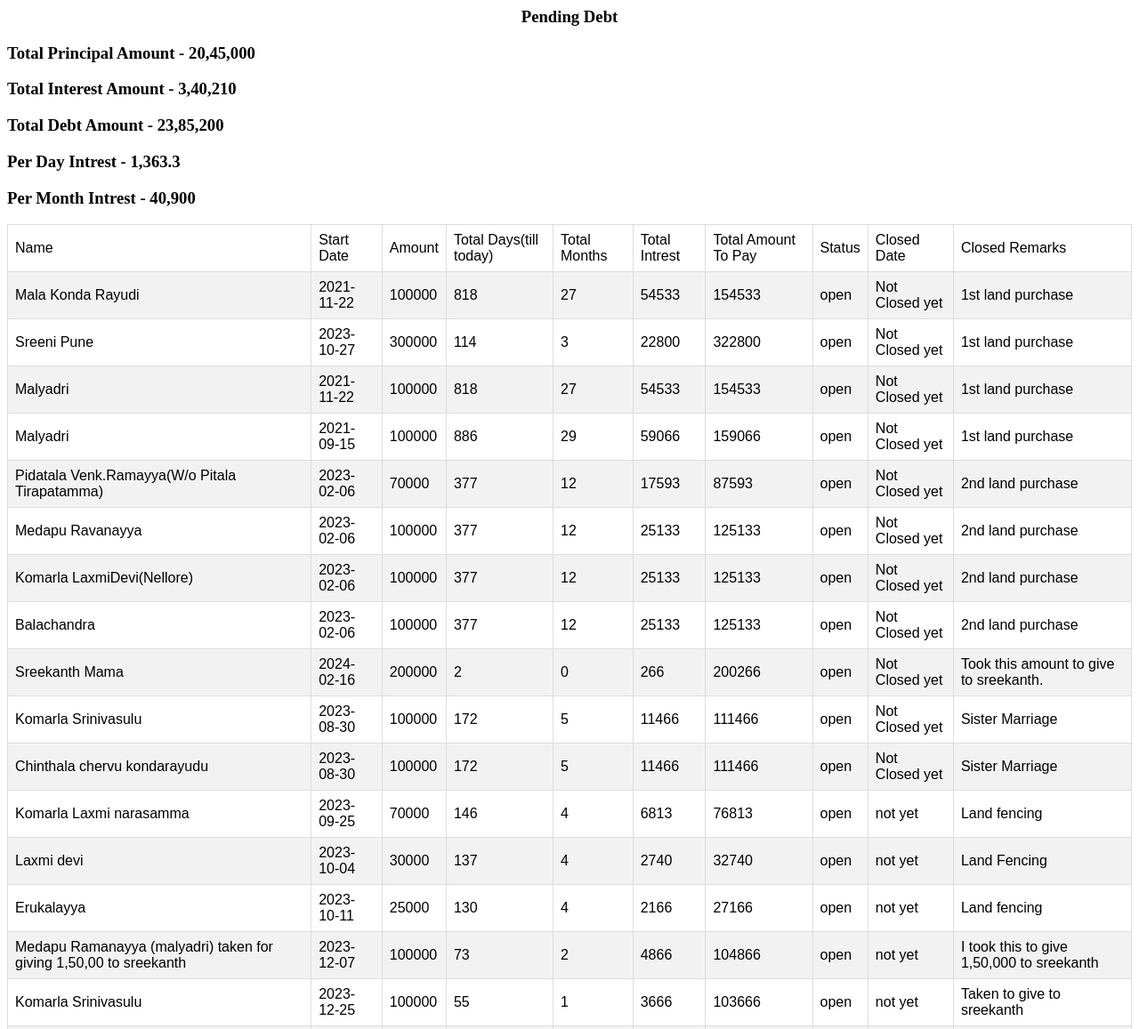
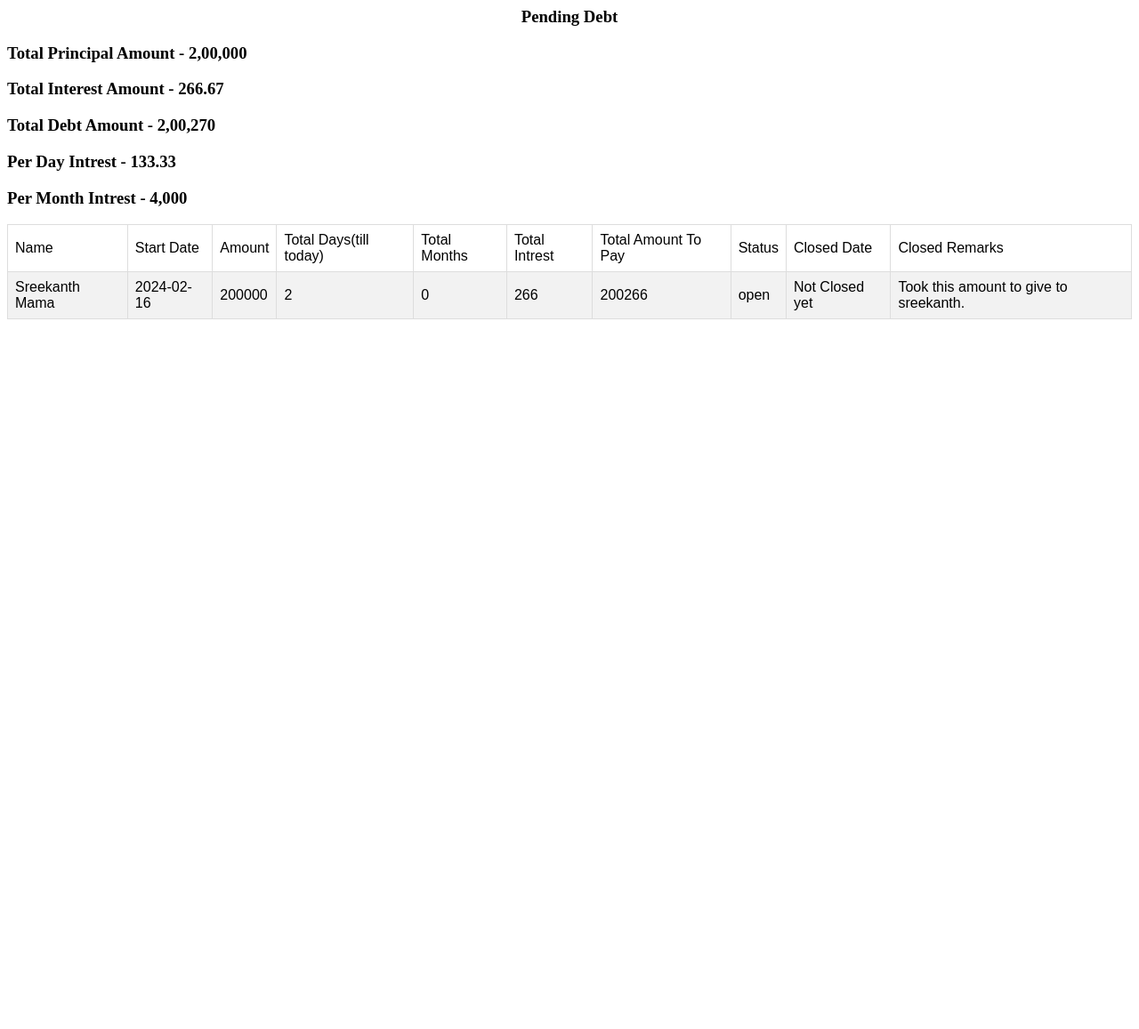
Before and after one commit to ksree721/calculator, a plain HTML site: page index.html in a window 1280 px wide. Shown: the top 1157 px of the page at 89% size. After the commit the page ends 800 px from the top, so only its background shows below. Drawn offline with nearby package versions, Linux system fonts and the light colour scheme.

Commit message:
Update index.html

```diff
--- a/index.html
+++ b/index.html
@@ -1,69 +1,5 @@
 <script>
     var data = {
-    "2": {
-        "vendor_name": "Mala Konda Rayudi",
-        "startDate": "2021-11-22",
-        "amount": 100000,
-        "status": "open",
-        "closed_date": "Not Closed yet",
-        "remarks": "1st land purchase"
-    },
-    "3": {
-        "vendor_name": "Sreeni Pune",
-        "startDate": "2023-10-27",
-        "amount": 300000,
-        "status": "open",
-        "closed_date": "Not Closed yet",
-        "remarks": "1st land purchase"
-    },
-    "4": {
-        "vendor_name": "Malyadri ",
-        "startDate": "2021-11-22",
-        "amount": 100000,
-        "status": "open",
-        "closed_date": "Not Closed yet",
-        "remarks": "1st land purchase"
-    },
-    "5": {
-        "vendor_name": "Malyadri ",
-        "startDate": "2021-09-15",
-        "amount": 100000,
-        "status": "open",
-        "closed_date": "Not Closed yet",
-        "remarks": "1st land purchase"
-    },
-    "6": {
-        "vendor_name": "Pidatala Venk.Ramayya(W/o Pitala Tirapatamma) ",
-        "startDate": "2023-02-06",
-        "amount": 70000,
-        "status": "open",
-        "closed_date": "Not Closed yet",
-        "remarks": "2nd land purchase"
-    },
-    "7": {
-        "vendor_name": "Medapu Ravanayya",
-        "startDate": "2023-02-06",
-        "amount": 100000,
-        "status": "open",
-        "closed_date": "Not Closed yet",
-        "remarks": "2nd land purchase"
-    },
-    "9": {
-        "vendor_name": "Komarla LaxmiDevi(Nellore)",
-        "startDate": "2023-02-06",
-        "amount": 100000,
-        "status": "open",
-        "closed_date": "Not Closed yet",
-        "remarks": "2nd land purchase"
-    },
-    "10": {
-        "vendor_name": "Balachandra",
-        "startDate": "2023-02-06",
-        "amount": 100000,
-        "status": "open",
-        "closed_date": "Not Closed yet",
-        "remarks": "2nd land purchase"
-    },
     "11": {
         "vendor_name": "Sreekanth Mama",
         "startDate": "2024-02-16",
@@ -72,110 +8,14 @@
         "closed_date": "Not Closed yet",
         "remarks": "Took this amount to give to sreekanth."
     },
-    // "11": {
-    //     "vendor_name": "Sreekanth",
-    //     "startDate": "2023-07-22",
-    //     "amount": 100000,
-    //     "status": "open",
-    //     "closed_date": "Not Closed yet",
-    //     "remarks": "Sister Marriage"
-    // },
-    //     "12": {
-    //     "vendor_name": "Sreekanth",
-    //     "startDate": "2023-12-30",
-    //     "amount": 61107,
-    //     "status": "open",
-    //     "closed_date": "Not Closed yet",
-    //     "remarks": "Intrest for 6,00,000"
-    // },
-    "12": {
-        "vendor_name": "Komarla Srinivasulu",
-        "startDate": "2023-08-30",
-        "amount": 100000,
-        "status": "open",
-        "closed_date": "Not Closed yet",
-        "remarks": "Sister Marriage"
-    },
-    "13": {
-        "vendor_name": "Chinthala chervu kondarayudu",
-        "startDate": "2023-08-30",
-        "amount": 100000,
-        "status": "open",
-        "closed_date": "Not Closed yet",
-        "remarks": "Sister Marriage"
-    },
-    "14":{
-        "vendor_name": "Komarla Laxmi narasamma",
-        "startDate":"2023-09-25",
-        "amount": 70000,
-        "status":"open",
-        "closed_date":"not yet",
-        "remarks":"Land fencing"
-    },
-    "15":{
-        "vendor_name":"Laxmi devi",
-        "startDate":"2023-10-04",
-        "amount":30000,
-        "status":"open",
-        "closed_date":"not yet",
-        "remarks":"Land Fencing"
-    },
-    "16":{
-        "vendor_name":"Erukalayya",
-        "startDate":"2023-10-11",
-        "amount":25000,
-        "status":"open",
-        "closed_date":"not yet",
-        "remarks":"Land fencing"
-    },
-    "17":{
-        "vendor_name":"Medapu Ramanayya  (malyadri) taken for giving 1,50,00 to sreekanth",
-        "startDate":"2023-12-07",
-        "amount":100000,
-        "status":"open",
-        "closed_date":"not yet",
-        "remarks":"I took this to give 1,50,000 to sreekanth"
-    },
-        "18":{
-        "vendor_name":"Komarla Srinivasulu",
-        "startDate":"2023-12-25",
-        "amount":100000,
-        "status":"open",
-        "closed_date":"not yet",
-        "remarks":"Taken to give to sreekanth"
-    },
-        "19":{
-        "vendor_name":"Chinthala Cheruvu Madhu",
-        "startDate":"2023-12-25",
-        "amount":100000,
-        "status":"open",
-        "closed_date":"not yet",
-        "remarks":"Taken to give to sreekanth"
-    },
-        "20":{
-        "vendor_name":"Malakonda Rayudu",
-        "startDate":"2023-12-25",
-        "amount":100000,
-        "status":"open",
-        "closed_date":"not yet",
-        "remarks":"Taken to give to sreekanth"
-    },
-        "21":{
-        "vendor_name":"Chinthala Cheruvu Malyadri",
-        "startDate":"2023-12-25",
-        "amount":150000,
-        "status":"open",
-        "closed_date":"not yet",
-        "remarks":"Taken to give to sreekanth"
-    },
-    //     "23":{
-    //     "vendor_name":"Sreekanth",
-    //     "startDate":"2024-01-06",
-    //     "amount":11000,
-    //     "status":"open",
-    //     "closed_date":"not yet",
-    //     "remarks":"intrest for 1,00,000"
-    // },
+    //"12": {
+    //    "vendor_name": "Sreekanth Mama",
+    //    "startDate": "2024-02-16",
+    //    "amount": 200000,
+    //    "status": "open",
+    //    "closed_date": "Not Closed yet",
+    //    "remarks": "Took this amount to give to sreekanth."
+    //}
 }
 </script>
 
```
